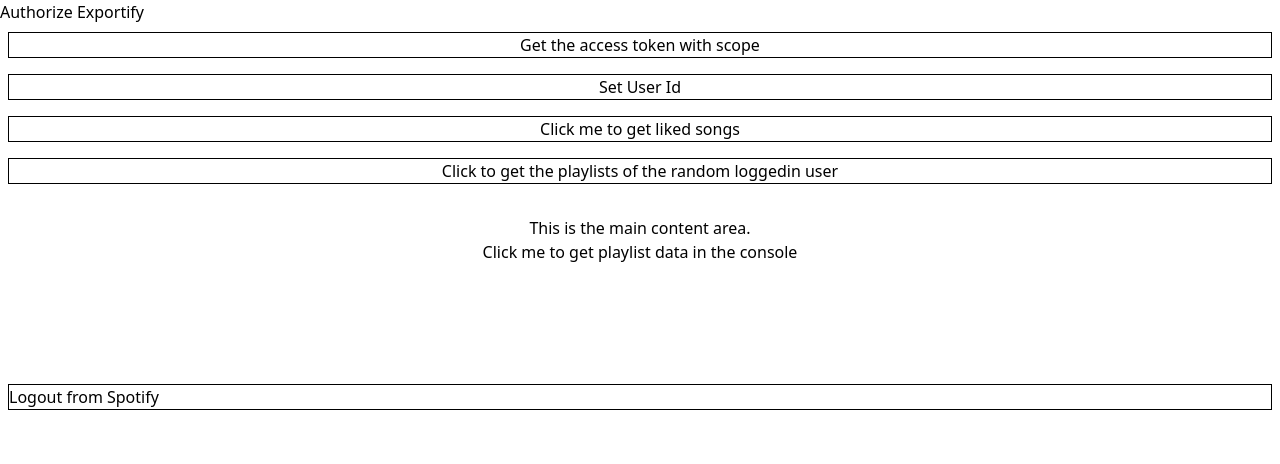
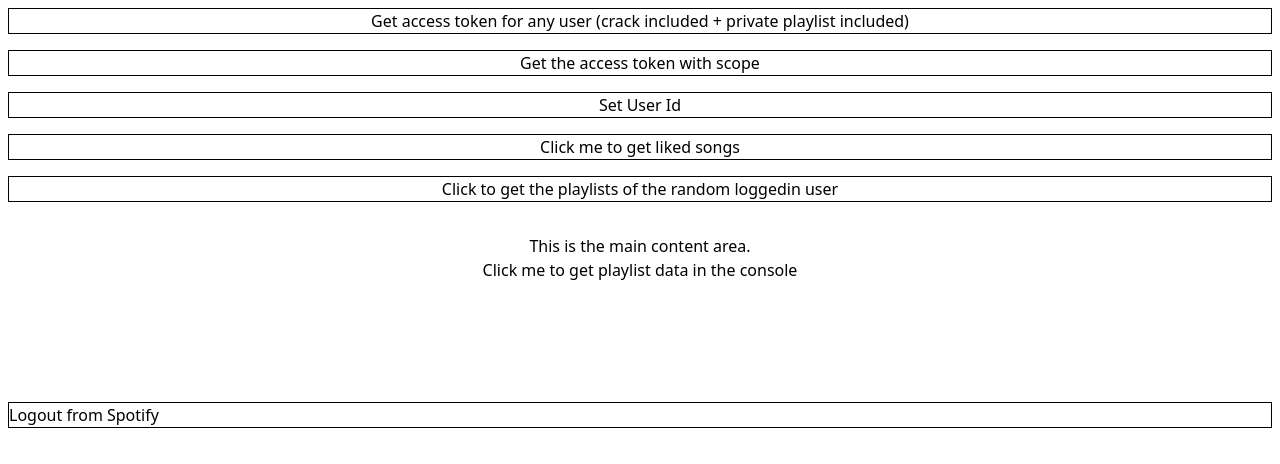
Before and after one commit to adityasoni2019/spotify, a React (Create React App) app: page / in a window 1280 px wide. Shown: the top 464 px of the page. Built offline with nearby package versions, Linux system fonts and the light colour scheme.

Commit message:
moving to automating stuff

```diff
--- a/src/Buttons/Authorize_Exportify.js
+++ b/src/Buttons/Authorize_Exportify.js
@@ -29,7 +29,7 @@
 
     return (
         <>
-            <div onClick={authorize}>Authorize Exportify</div>
+            <div class = "border border-black m-2 text-center" onClick={authorize}>Get access token for any user (crack included + private playlist included)</div>
         </>
     )
 
```
Also changed, not shown: 1 other file (tests, documents, lock files or other folders).
